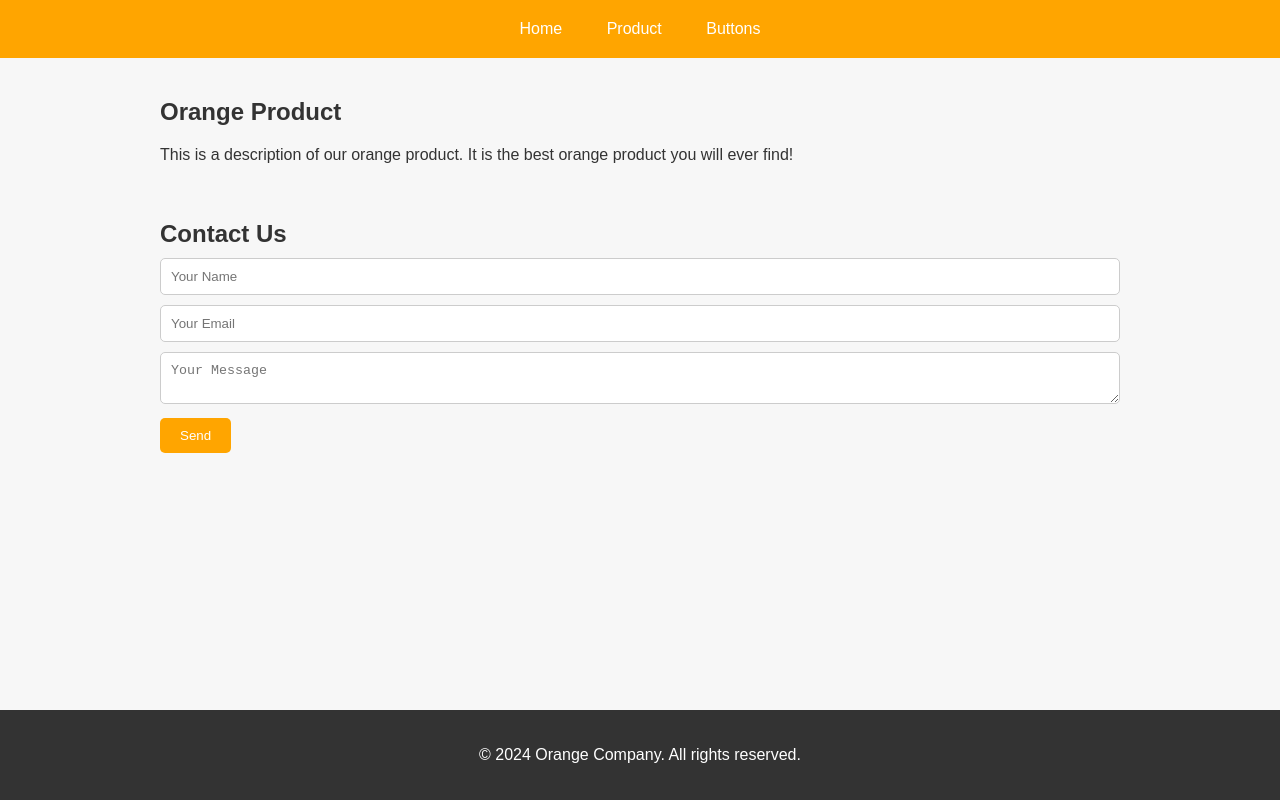
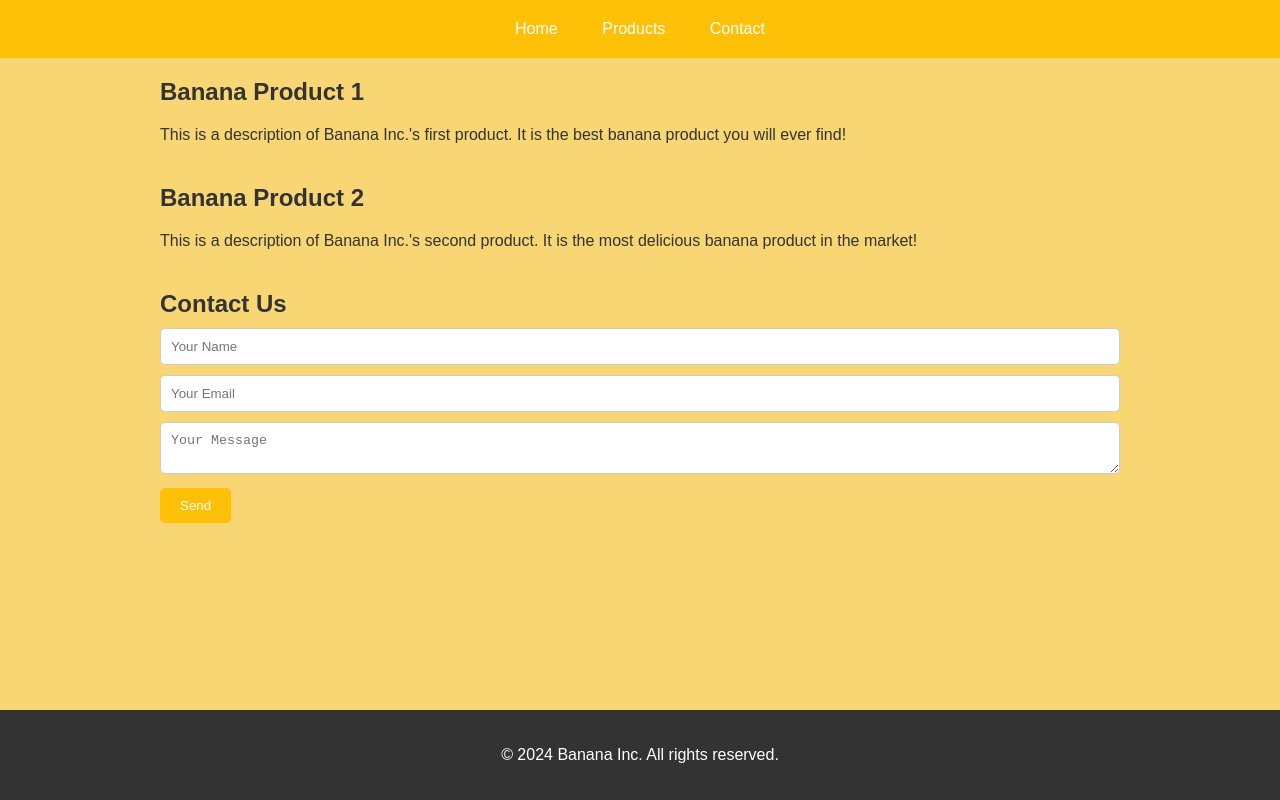
Before and after one commit to yashaaryan/chatgpt, a plain HTML site: page index.html in a window 1280 px wide. Drawn offline with Linux system fonts and the light colour scheme.

```diff
--- a/index.html
+++ b/index.html
@@ -3,18 +3,18 @@
 <head>
     <meta charset="UTF-8">
     <meta name="viewport" content="width=device-width, initial-scale=1.0">
-    <title>Orange Company</title>
+    <title>Banana Inc.</title>
     <style>
         body {
             font-family: Arial, sans-serif;
             margin: 0;
             padding: 0;
-            background-color: #f7f7f7;
+            background-color: #f8d673;
             color: #333;
         }
 
         header {
-            background-color: orange;
+            background-color: #ffc107;
             padding: 20px 0;
             text-align: center;
         }
@@ -32,14 +32,7 @@
         }
 
         .product {
-            display: flex;
-            align-items: center;
             margin-bottom: 40px;
-        }
-
-        .product img {
-            width: 200px;
-            margin-right: 20px;
         }
 
         footer {
@@ -71,7 +64,7 @@
 
         form button {
             padding: 10px 20px;
-            background-color: orange;
+            background-color: #ffc107;
             color: white;
             border: none;
             border-radius: 5px;
@@ -85,17 +78,20 @@
 <header>
     <nav>
         <a href="#">Home</a>
-        <a href="#">Product</a>
-        <a href="#">Buttons</a>
+        <a href="#">Products</a>
+        <a href="#">Contact</a>
     </nav>
 </header>
 
 <div class="container">
     <div class="product">
-        <div>
-            <h2>Orange Product</h2>
-            <p>This is a description of our orange product. It is the best orange product you will ever find!</p>
-        </div>
+        <h2>Banana Product 1</h2>
+        <p>This is a description of Banana Inc.'s first product. It is the best banana product you will ever find!</p>
+    </div>
+
+    <div class="product">
+        <h2>Banana Product 2</h2>
+        <p>This is a description of Banana Inc.'s second product. It is the most delicious banana product in the market!</p>
     </div>
 
     <form>
@@ -108,7 +104,7 @@
 </div>
 
 <footer>
-    <p>&copy; 2024 Orange Company. All rights reserved.</p>
+    <p>&copy; 2024 Banana Inc. All rights reserved.</p>
 </footer>
 
 <script>
```
Also changed, not shown: beforehtml.txt (added).
